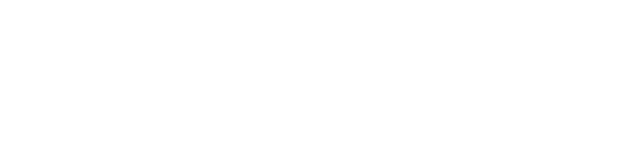
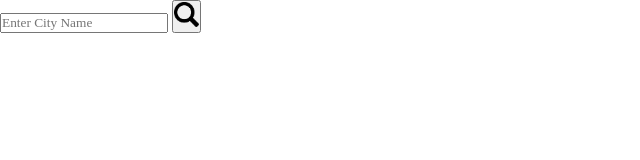
Before and after one commit to muhammadusamajutt/WEATHER-APP, a plain HTML site: page index.html in a window 1280 px wide. Shown: the whole page, without its empty margins (0-640 px from the left). Drawn offline with Linux system fonts and the light colour scheme.

Commit message:
creat app

```diff
--- a/index.html
+++ b/index.html
@@ -8,7 +8,14 @@
 </head>
 <body>
     <header></header>
-    <main></main>
+    <main>
+        <div class="card">
+            <div class="search">
+                <input type="text" placeholder="Enter City Name" spellcheck="false">
+                <button><img src="./assests/img/search-icon-png-9985.png" width="25px" alt=""></button>
+            </div>
+        </div>
+    </main>
     <footer></footer>
     <script src="/script/scripts.js"></script>
 </body>
--- a/style/style.css
+++ b/style/style.css
@@ -0,0 +1,12 @@
+*{
+    margin: 0;
+    padding: 0;
+    font-family: "sans-serif";
+    box-sizing: border-box;
+}
+/* body{
+    background:  ;
+} */
+button{
+    cursor: pointer;
+}
```
Also changed, not shown: assests/img/search-icon-png-9985.png (added).
